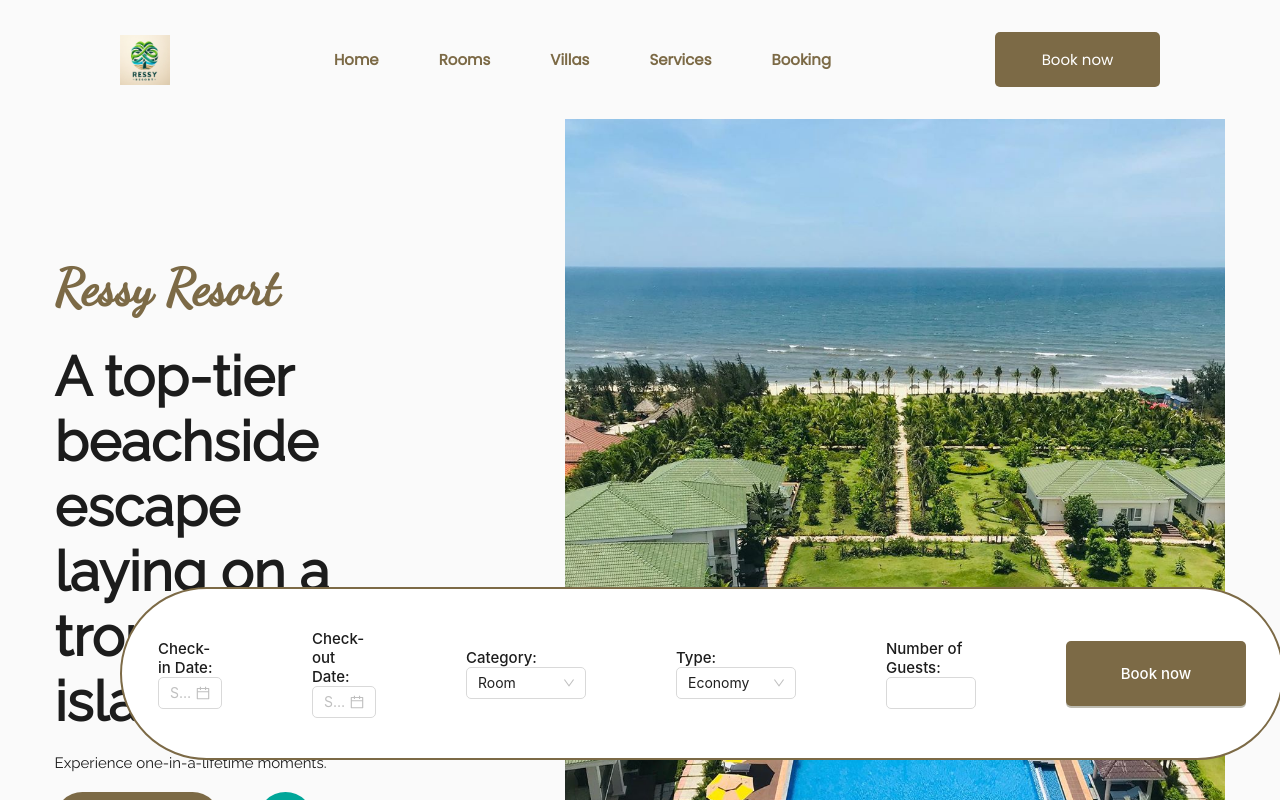
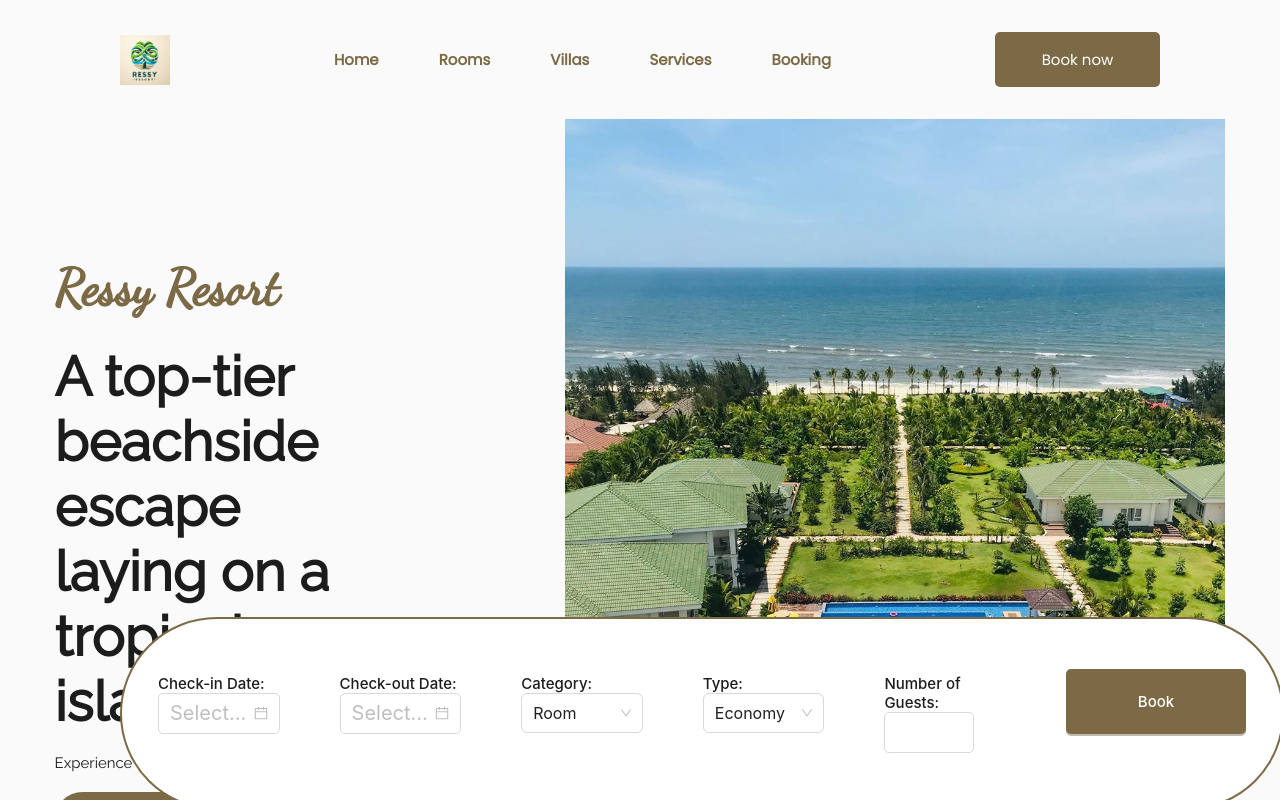
Before and after one commit to truclamld/rk-internship, a React (Create React App) app: page / in a window 1280 px wide. Shown: the top 800 px of the page. Built offline with nearby package versions, Linux system fonts and the light colour scheme.

Commit message:
BK-16-backend-connect

```diff
--- a/package.json
+++ b/package.json
@@ -11,6 +11,8 @@
     "@testing-library/react": "^13.4.0",
     "@testing-library/user-event": "^13.5.0",
     "antd": "^5.13.1",
+    "axios": "^1.6.7",
+    "date-fns": "^3.3.1",
     "react": "^18.2.0",
     "react-dom": "^18.2.0",
     "react-hook-form": "^7.49.3",
--- a/src/components/BookForm.js
+++ b/src/components/BookForm.js
@@ -1,17 +1,19 @@
 import "./BookForm.scss";
 import { useState } from "react";
-import { DatePicker, Button, Select, InputNumber } from "antd";
+import { DatePicker, Button, Select, InputNumber, Form } from "antd";
+import dayjs from 'dayjs';
+import customParseFormat from 'dayjs/plugin/customParseFormat';
+import { redirect } from "react-router-dom";
 
-function BookForm()
-{
+function BookForm() {
 
-    const [info, setInfo] = useState({
-        accomCat: '...',
-        accomType: '',
-        chkIn: '',
-        chkOut: '',
-        guestNo: ''
-      });
+    const [form] = Form.useForm();
+
+
+    dayjs.extend(customParseFormat);
+    const beforeToday = (current) => {
+        return current && current < dayjs().endOf('day');
+    }
 
     const accomList = {
         Room: ["Economy", "Superior", "Deluxe", "Premium"],
@@ -27,7 +29,6 @@ function BookForm()
 
 
     const HandleAccomCat = (cat) => {
-        setInfo(values => ({...values, "accomCat": cat}));
         setAccomType(accomList[cat]);
         setCurrType(accomList[cat][0]);
     }
@@ -36,42 +37,90 @@ function BookForm()
         setCurrType(type);
     }
 
-    const Reserve = () => {
-        console.log(info);
+    const Reserve = (value) => {
+        console.log(value);
+        redirect("/booking?accomCat="+ value.accomCat + "&accomType="+ value.accomType + "&chkIn="+ value.chkIn + "&chkOut="+ value.chkOut + "&guestNo="+ value.guestNo + "}");
     }
 
     return (
         <div className="booking-container">
-            <form className="booking-form" onSubmit={Reserve}>
+            <Form form={form} className="booking-form" onFinish={Reserve}>
                 <div className="field">
-                    <label htmlFor="checkin">Check-in Date: </label>
+                    <label htmlFor="chkIn">Check-in Date: </label>
                     {/* <input type="date" name="checkin" id="checkin" onChange={Entering}></input> */}
-                    <DatePicker onChange={(date) => { setInfo(values => ({...values, "chkIn": date})) }}></DatePicker>
+                    <Form.Item name="chkIn" rules={[
+                        {
+                            required: true,
+                            message: "Check-in date required"
+                        }
+                    ]}>
+                        <DatePicker style={{ width: "100%" }} disabledDate={beforeToday}></DatePicker>
+                    </Form.Item>
                 </div>
                 <div className="field">
-                    <label htmlFor="checkout">Check-out Date: </label>
-                    {/* <input type="date" name="checkout" id="checkout" onChange={Entering}></input> */}
-                    <DatePicker onChange={(date) => { setInfo(values => ({...values, "chkOut": date})) }}></DatePicker>
+                    <label htmlFor="chkOut">Check-out Date: </label>
+                    <Form.Item name="chkOut" dependencies={['chkIn']} rules={[
+                        {
+                            required: true,
+                            message: "Check-out date required"
+                        },
+                        ({ getFieldValue }) => ({
+                            validator(_, value) {
+
+                                const inDate = new Date(getFieldValue("chkIn"));
+                                const outDate = new Date(value);
+
+                                if (inDate < outDate) {
+                                    return Promise.resolve();
+                                }
+                                return Promise.reject(new Error("Check-out date must be later that Check-in Date"));
+                            }
+                        })
+                    ]}>
+                        <DatePicker style={{ width: "100%" }} disabledDate={beforeToday}></DatePicker>
+                    </Form.Item>
                 </div>
                 <div className="field">
                     <label htmlFor="accomCat">Category: </label>
-                    <Select defaultValue="Room" style={{ width: 120 }} onChange={ HandleAccomCat } options={accomCat.map(option => { return {"value": option, "label": option}})}></Select>
+                    <Form.Item name="accomCat" rules={[
+                        {
+                            required: true,
+                            message: "Please select accommodation category"
+                        }
+                    ]} initialValue={accomCat[0]}>
+                        <Select size="large" style={{ width: "100%" }} onChange={HandleAccomCat} options={accomCat.map(option => { return { "value": option, "label": option } })} />
+                    </Form.Item>
                 </div>
+
                 <div className="field">
                     <label htmlFor='accomType'>Type: </label>
-                    {/* <select value={info.accomType} name='accomType' id='accomType' onChange={Entering}>
-                        {types[info.accomCat]}
-                    </select> */}
-                    <Select value={currType} style={{ width: 120 }} onChange={ HandleAccomType } options={accomType.map(option => { return {"value": option, "label": option}})}></Select>
+                    <Form.Item name="accomType" rules={[
+                        {
+                            required: true,
+                            message: "Please select your room/villa type"
+                        }
+                    ]} initialValue={accomType[0]} shouldUpdate>
+                        <Select size="large" style={{ width: "100%" }} value={currType} onChange={HandleAccomType} options={accomType.map(option => { return { "value": option, "label": option } })} />
+                    </Form.Item>
                 </div>
                 <div className="field">
                     <label htmlFor="guestNo">Number of Guests: </label>
-                    <InputNumber min={1} max={20} onChange={(guestNo) => { setInfo(values => ({...values, "guestNo": guestNo})) }} />
+                    <Form.Item name="guestNo" rules={[
+                        {
+                            required: true,
+                            message: "Please enter number of staying guest(s)"
+                        }
+                    ]}>
+                        <InputNumber min={1} max={20} />
+                    </Form.Item>
+
                 </div>
                 <div className="btn-booking">
-                        <Button type="primary">Book now</Button>
+                    <Form.Item>
+                        <Button type='primary' htmlType="submit">Book</Button>
+                    </Form.Item>
                 </div>
-            </form>
+            </Form>
         </div>
     )
 }
--- a/src/components/BookForm.scss
+++ b/src/components/BookForm.scss
@@ -4,21 +4,24 @@
     width: 85%;
     align-items: center;
     position: absolute;
-    bottom: 40px;
+    bottom: -10px;
     left: 120px;
-    padding: 40px 36px;
+    padding: 50px 36px;
     border: 2px solid #7c6a46;
     border-radius: 100px;
 
     .booking-form {
         display: flex;
-        gap: 90px;
+        gap: 60px;
         align-items: center;
         justify-content: center;
+
 
         .field {
             display: flex;
             flex-direction: column;
+            height: 80px;
+            width: 200px;
 
             label {
                 color: #1C1C1C;
@@ -26,6 +29,11 @@
                 font-style: normal;
                 font-weight: 500;
                 line-height: normal;
+            }
+
+            input {
+                width: 100%;
+                font-size: 20px;
             }
         }
 
--- a/src/components/Footer.scss
+++ b/src/components/Footer.scss
@@ -3,7 +3,6 @@
     height: 420px;
     padding: 81px 119px;
     color: white;
-
     display: flex;
     flex-direction: row;
     gap: 97px;
--- a/src/components/MainBooking.js
+++ b/src/components/MainBooking.js
@@ -1,13 +1,29 @@
-import { Form, DatePicker, Button, Select, Input, Space, Checkbox } from "antd";
+import { Form, DatePicker, Button, Select, Input, Space, Checkbox, InputNumber } from "antd";
 import { useState } from 'react';
 import "./MainBooking.scss";
 import dayjs from 'dayjs';
 import customParseFormat from 'dayjs/plugin/customParseFormat';
+import { useSearchParams } from "react-router-dom";
 
 export default function MainBooking() {
 
     const { TextArea } = Input;
     const [form] = Form.useForm();
+    const [searchParams] = useSearchParams();
+    const preAccomCat = searchParams.get('accomCat');
+    const preAccomType = searchParams.get('accomType');
+    const chkInDate = searchParams.get('chkIn');
+    const chkOutDate = searchParams.get('chkOut');
+    const preguestNo = searchParams.get("guestNo");
+    console.log(chkInDate);
+
+    const fromBookForm = {
+        accomCat: preAccomCat ? preAccomCat : "",
+        accomType: preAccomType ? preAccomType : "",
+        chkIn: chkInDate ? dayjs(new Date(chkInDate)) : "",
+        chkOut: chkOutDate ? dayjs(new Date(chkOutDate)) : "",
+        guestNo: preguestNo ? preguestNo : ""
+    }
 
     const accomList = {
         Room: ["Economy", "Superior", "Deluxe", "Premium"],
@@ -45,7 +61,7 @@ export default function MainBooking() {
     return (
         <div className="MainBooking">
 
-            <Form form={form} onFinish={Reserve}>
+            <Form form={form} onFinish={Reserve} initialValues={fromBookForm}>
                 {/*---------------------------Accommodation categories and types fields-----------------------------*/}
                 <Space.Compact>
                     <div className="field">
@@ -56,7 +72,7 @@ export default function MainBooking() {
                                 message: "Please select accommodation category"
                             }
                         ]} initialValue={accomCat[0]}>
-                            <Select size="large" style={{width: "90%"}} onChange={HandleAccomCat} options={accomCat.map(option => { return { "value": option, "label": option } })} />
+                            <Select size="large" style={{ width: "90%" }} onChange={HandleAccomCat} options={accomCat.map(option => { return { "value": option, "label": option } })} />
                         </Form.Item>
                     </div>
 
@@ -68,7 +84,7 @@ export default function MainBooking() {
                                 message: "Please select your room/villa type"
                             }
                         ]} initialValue={accomType[0]} shouldUpdate>
-                            <Select size="large" style={{width: "100%"}} value={currType} onChange={HandleAccomType} options={accomType.map(option => { return { "value": option, "label": option } })} />
+                            <Select size="large" style={{ width: "100%" }} value={currType} onChange={HandleAccomType} options={accomType.map(option => { return { "value": option, "label": option } })} />
                         </Form.Item>
 
                     </div>
@@ -83,7 +99,7 @@ export default function MainBooking() {
                                 message: "Check-in date required"
                             }
                         ]}>
-                            <DatePicker style={{width: "90%"}} disabledDate={beforeToday}></DatePicker>
+                            <DatePicker style={{ width: "90%" }} disabledDate={beforeToday}></DatePicker>
                         </Form.Item>
                     </div>
                     <div className="field">
@@ -106,10 +122,22 @@ export default function MainBooking() {
                                 }
                             })
                         ]}>
-                            <DatePicker style={{width: "100%"}} disabledDate={beforeToday}></DatePicker>
+                            <DatePicker style={{ width: "100%" }} disabledDate={beforeToday}></DatePicker>
                         </Form.Item>
                     </div>
                 </Space.Compact>
+                {/*---------------------------Guest Number fields-----------------------------*/}
+                <div className="field">
+                        <label htmlFor="guestNo">Number of Guest(s): </label>
+                        <Form.Item name="guestNo" rules={[
+                            {
+                                required: true,
+                                message: "Please enter the number of staying guest(s)"
+                            }
+                        ]}>
+                            <InputNumber style={{ width: "100%" }} min={1} max={20} />
+                        </Form.Item>
+                    </div>
                 {/*---------------------------Name fields-----------------------------*/}
                 <Space.Compact>
                     <div className="field">
@@ -124,7 +152,7 @@ export default function MainBooking() {
                                 message: "Enter letters only"
                             }
                         ]}>
-                            <Input style={{width: "90%"}}/>
+                            <Input style={{ width: "90%" }} />
                         </Form.Item>
                     </div>
                     <div className="field">
@@ -143,7 +171,7 @@ export default function MainBooking() {
                         </Form.Item>
                     </div>
                 </Space.Compact>
-
+                {/*---------------------------Email fields-----------------------------*/}
                 <div className='field'>
                     <label htmlFor='Email'>Email:</label>
                     <Form.Item name="email" rules={[
@@ -174,7 +202,7 @@ export default function MainBooking() {
                                 message: "Please enter country/region code"
                             }
                         ]}>
-                            <Input addonBefore="+" style={{width: "90%"}}/>
+                            <Input addonBefore="+" style={{ width: "90%" }} />
                         </Form.Item>
                     </div>
                     <div className='field'>
--- a/src/components/ReviewMenu.js
+++ b/src/components/ReviewMenu.js
@@ -6,7 +6,7 @@ export default function ReviewMenu({Date, Rating, Author, ReviewText}) {
 
     for (let i = 0; i < Rating; i++)
     {
-        rate.push(<StarIcon />);
+        rate.push(<StarIcon key={i} />);
     }
     return (
         <div className="reviewMenu">
```
Also changed, not shown: 1 other file (tests, documents, lock files or other folders).
